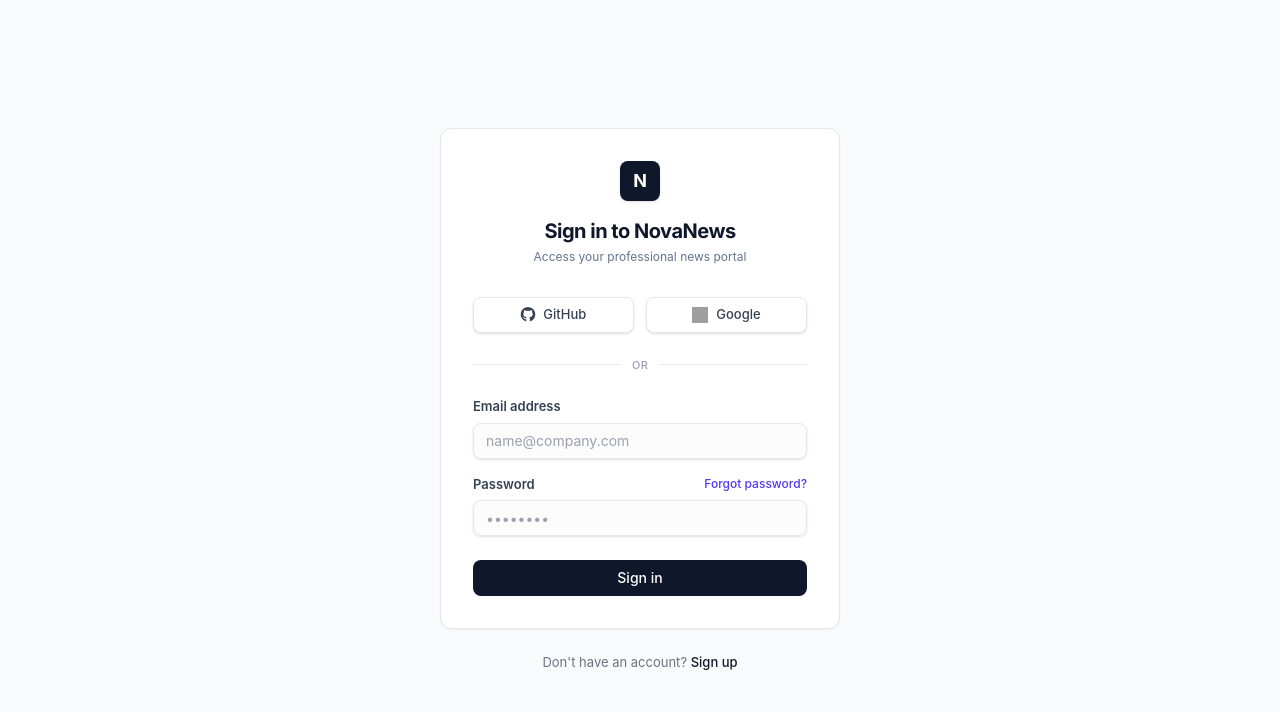
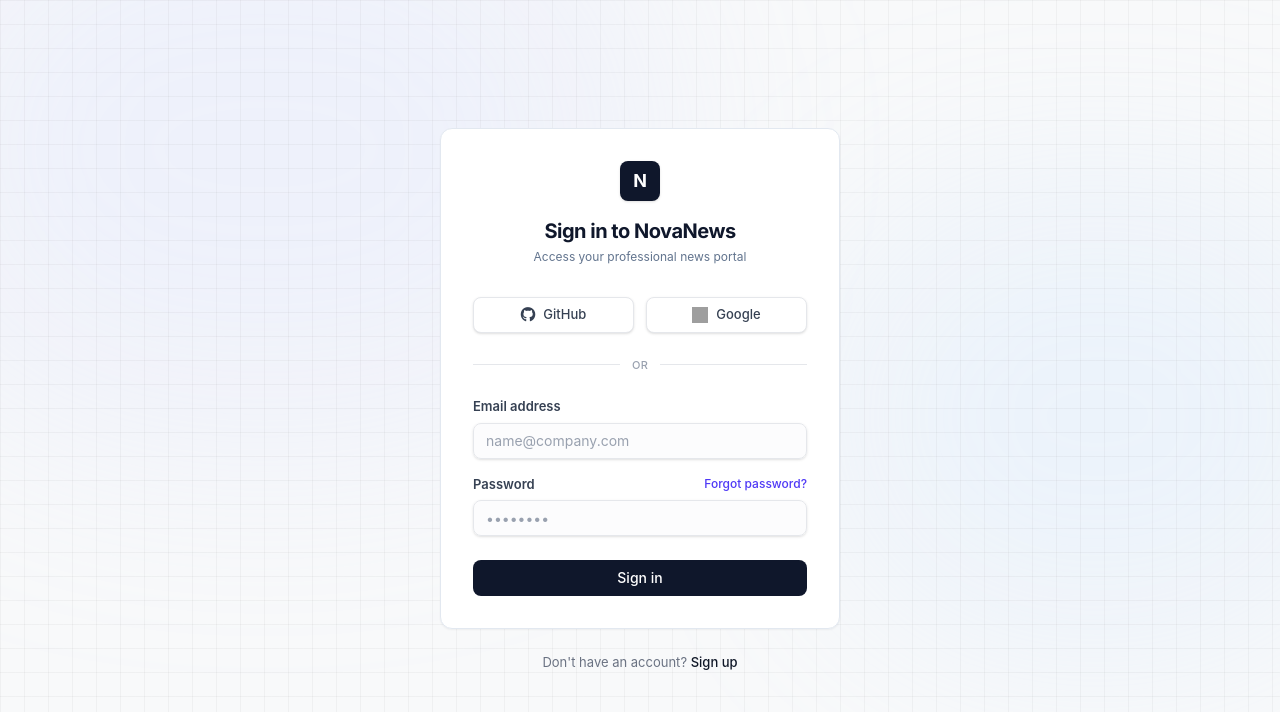
Before and after one commit to parvesh2520/Novanews, a React (Vite) app in the folder frontend-react/: page /login in a window 1280 px wide. Shown: the top 712 px of the page. Built offline with nearby package versions, Linux system fonts and the light colour scheme; no server answers; grey boxes are pictures that could not be loaded.

Commit message:
NovaNews: Restore Login & Register Background Flair (Gradients & Grid)

```diff
--- a/frontend-react/src/components/Login.jsx
+++ b/frontend-react/src/components/Login.jsx
@@ -43,7 +43,14 @@
   };
 
   return (
-    <div className="min-h-screen bg-[#F9FAFB] flex items-center justify-center p-4 relative font-sans">
+    <div className="min-h-screen flex items-center justify-center p-4 relative font-sans">
+      {/* Background Glow & Patterns */}
+      <div className="fixed inset-0 pointer-events-none flex justify-center items-center overflow-hidden z-0 bg-slate-50/50">
+        <div className="absolute top-[-20%] left-[-10%] w-[800px] h-[600px] bg-indigo-200/20 rounded-full blur-[120px] animate-blob"></div>
+        <div className="absolute top-[20%] right-[-10%] w-[600px] h-[500px] bg-blue-200/20 rounded-full blur-[100px] animate-blob" style={{ animationDelay: '2s' }}></div>
+        <div className="absolute inset-0 bg-[linear-gradient(to_right,#80808012_1px,transparent_1px),linear-gradient(to_bottom,#80808012_1px,transparent_1px)] bg-[size:24px_24px]"></div>
+      </div>
+
       <div className="w-full max-w-[400px] relative z-10">
         <div className="bg-white rounded-xl shadow-soft border border-slate-200 p-8 overflow-hidden relative">
           {/* Header */}
--- a/frontend-react/src/components/Register.jsx
+++ b/frontend-react/src/components/Register.jsx
@@ -38,7 +38,14 @@
   };
 
   return (
-    <div className="min-h-screen bg-[#F9FAFB] flex items-center justify-center p-4 relative font-sans">
+    <div className="min-h-screen flex items-center justify-center p-4 relative font-sans">
+      {/* Background Glow & Patterns */}
+      <div className="fixed inset-0 pointer-events-none flex justify-center items-center overflow-hidden z-0 bg-slate-50/50">
+        <div className="absolute top-[-20%] left-[-10%] w-[800px] h-[600px] bg-indigo-200/20 rounded-full blur-[120px] animate-blob"></div>
+        <div className="absolute top-[20%] right-[-10%] w-[600px] h-[500px] bg-blue-200/20 rounded-full blur-[100px] animate-blob" style={{ animationDelay: '2s' }}></div>
+        <div className="absolute inset-0 bg-[linear-gradient(to_right,#80808012_1px,transparent_1px),linear-gradient(to_bottom,#80808012_1px,transparent_1px)] bg-[size:24px_24px]"></div>
+      </div>
+
       <div className="w-full max-w-[400px] relative z-10">
         <div className="bg-white rounded-xl shadow-soft border border-slate-200 p-8 overflow-hidden relative">
           {/* Header */}
```
